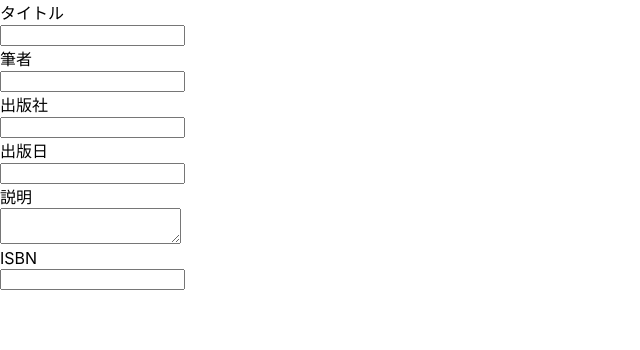
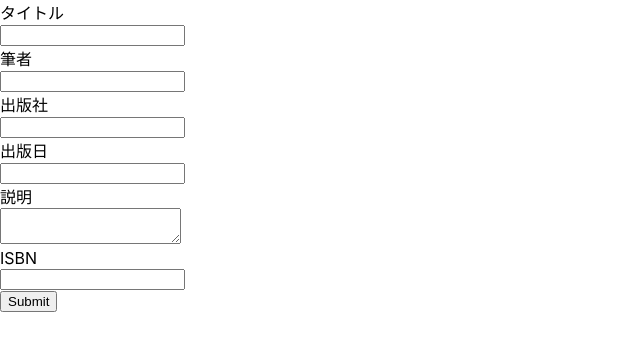
Before and after one commit to ProgrammingLab/toshokan_front, a Nuxt app: page /books/new in a window 1280 px wide. Shown: the top 350 px of the page, without its empty margins (0-640 px from the left). Built offline with nearby package versions, Linux system fonts and the light colour scheme.

Commit message:
feat: 送信ボタンの追加

```diff
--- a/pages/books/new.vue
+++ b/pages/books/new.vue
@@ -41,5 +41,11 @@
         <input class="input" type="text">
       </div>
     </div>
+
+    <div class="field">
+      <div class="control">
+        <input type="submit" class="button is-link">
+      </div>
+    </div>
   </div>
 </template>
```
